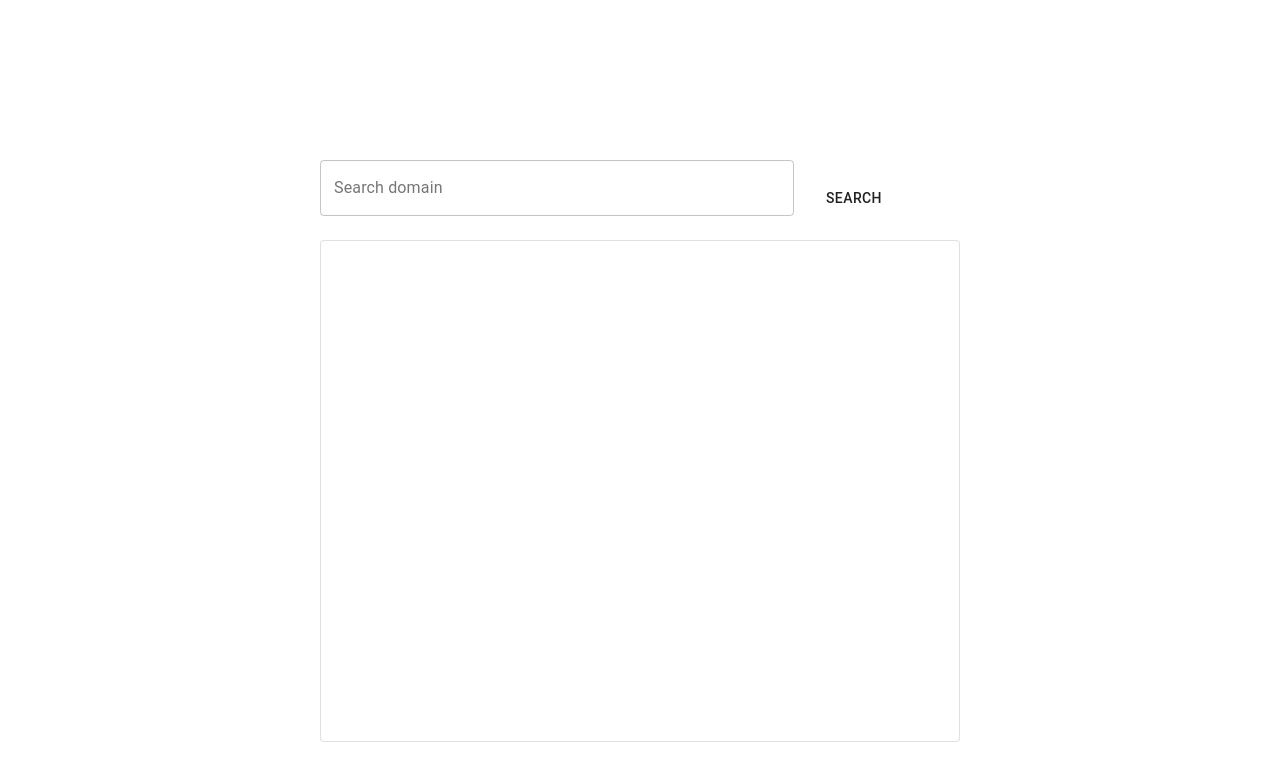
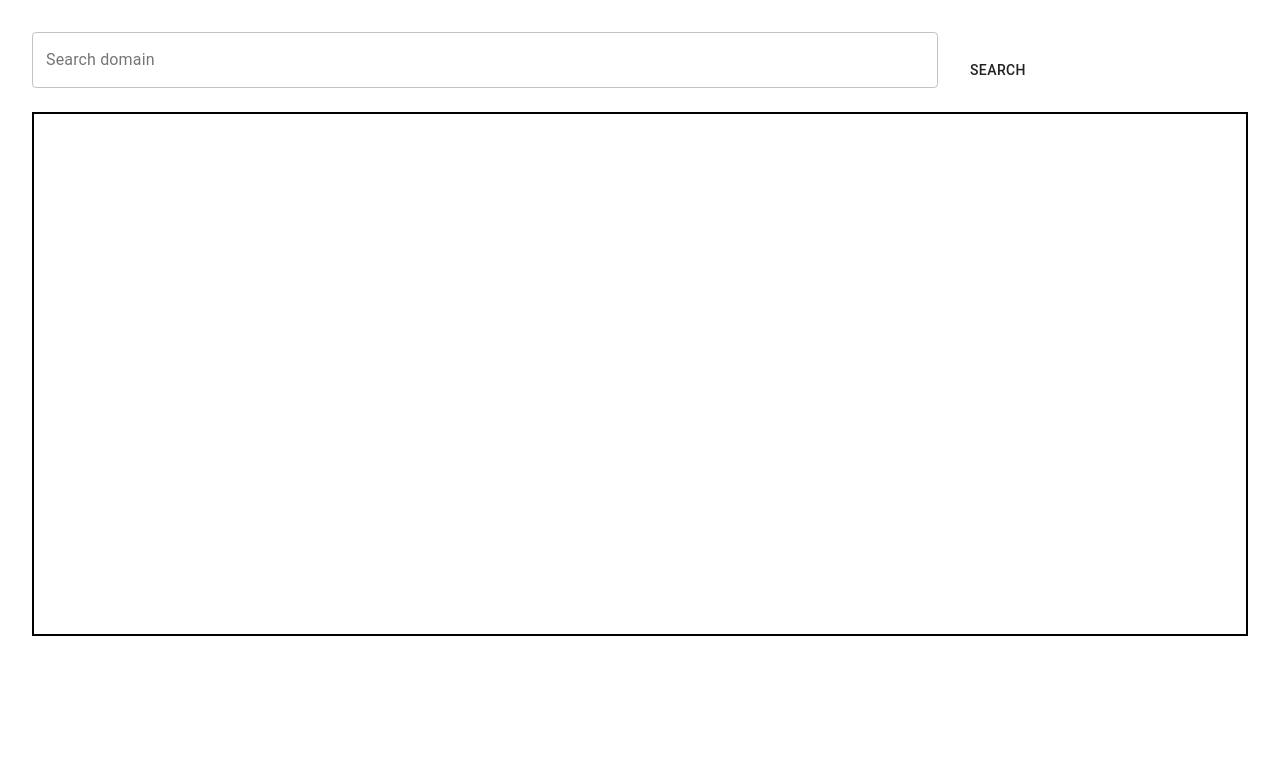
Before and after one commit to Hyunsujk/fishtech_challenge, a React (Create React App) app in the folder client/: page / in a window 1280 px wide. Shown: the top 780 px of the page. Built offline with nearby package versions, Linux system fonts and the light colour scheme.

Commit message:
update layout

```diff
--- a/client/src/App.css
+++ /dev/null
@@ -1,38 +0,0 @@
-.App {
-  text-align: center;
-}
-
-.App-logo {
-  height: 40vmin;
-  pointer-events: none;
-}
-
-@media (prefers-reduced-motion: no-preference) {
-  .App-logo {
-    animation: App-logo-spin infinite 20s linear;
-  }
-}
-
-.App-header {
-  background-color: #282c34;
-  min-height: 100vh;
-  display: flex;
-  flex-direction: column;
-  align-items: center;
-  justify-content: center;
-  font-size: calc(10px + 2vmin);
-  color: white;
-}
-
-.App-link {
-  color: #61dafb;
-}
-
-@keyframes App-logo-spin {
-  from {
-    transform: rotate(0deg);
-  }
-  to {
-    transform: rotate(360deg);
-  }
-}
--- a/client/src/containers/Home.js
+++ b/client/src/containers/Home.js
@@ -1,16 +1,18 @@
 import React from "react";
-import { Button, TextField, Paper, Grid, Box } from "@material-ui/core";
+import { Button, TextField, Grid, Box } from "@material-ui/core";
 import styled from "styled-components";
 
 const LayoutContainer = styled(Box)`
-  margin: 10rem 20rem;
-  min-width: 500px;
+  margin: 2rem;
+  min-width: 90vw;
+  min-height: 80vh;
 `;
 
-const ResultContainer = styled(Paper)`
-  overflow: hidden;
-  overflow-y: auto;
+const ResultContainer = styled(Box)`
+  border: solid 2px black;
+  padding: 10px;
   min-height: 500px;
+  min-width: 500px;
 `;
 
 const Home = () => {
@@ -60,7 +62,7 @@ const Home = () => {
           </Grid>
         </Grid>
         <Grid item xs={12}>
-          <ResultContainer variant="outlined">
+          <ResultContainer component="div" overflow="auto" whiteSpace="normal">
             <div>
               <pre>{data ? JSON.stringify(data, null, 2) : null}</pre>
             </div>
--- a/client/src/index.css
+++ b/client/src/index.css
@@ -1,8 +1,7 @@
+html,
 body {
   margin: 0;
   padding: 0;
-  width: 100%;
-  height: 100%;
   font-family: -apple-system, BlinkMacSystemFont, "Segoe UI", "Roboto", "Oxygen",
     "Ubuntu", "Cantarell", "Fira Sans", "Droid Sans", "Helvetica Neue",
     sans-serif;
```
